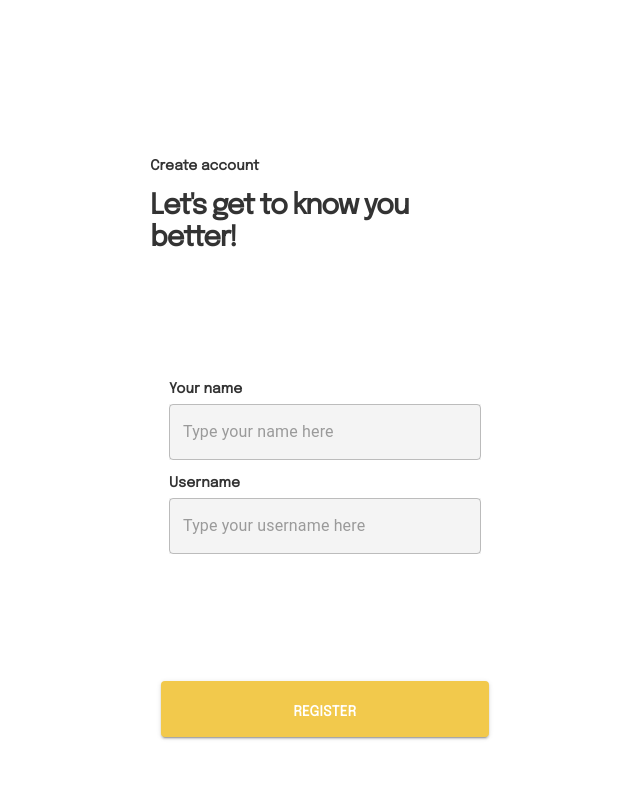
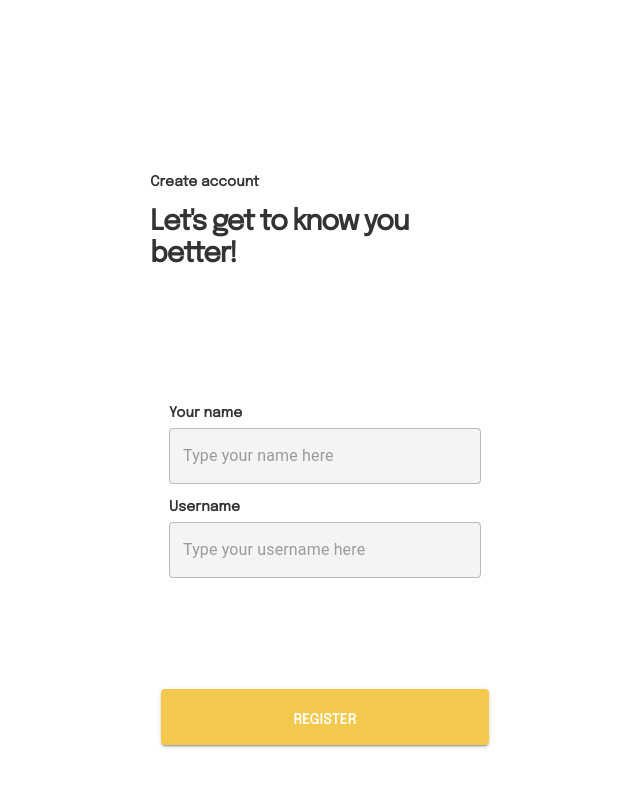
Before and after one commit to Pratikcs50/tic-tac-toe, a React (Create React App) app: page / in a window 1280 px wide. Shown: the top 786 px of the page, without its empty margins (315-955 px from the left). Built offline with nearby package versions, Linux system fonts and the light colour scheme; a web font is replaced by a local one.

Commit message:
styled text_container in register component

```diff
--- a/src/layout/register/Register.scss
+++ b/src/layout/register/Register.scss
@@ -12,7 +12,9 @@
     justify-content: center;
     flex-direction: column;
     gap: 18px;
-    margin-top: 96px;
+    padding: 24px;
+    height: fit-content;
+
     .sub_heading {
       font-family: "Epilogue";
       font-weight: 700;
```
